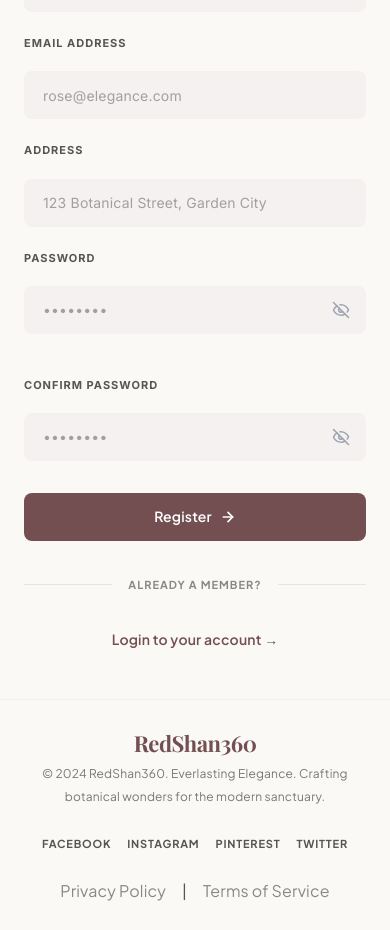
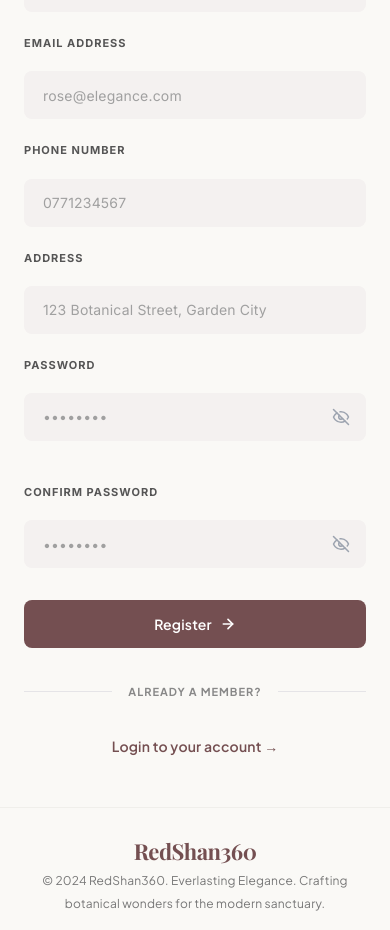
Before and after one commit to VindyaSS/RedShan360-3D-Artificial-Flower-Customization-E-Platform, a React (Vite) app in the folder RedShan360/: page /register in a window 390 px wide. Shown: the part 840-1770 px from the top of the page. Built offline with nearby package versions, Linux system fonts and the light colour scheme; no server answers; a web font is replaced by a local one.

Commit message:
add phone number to registration form

```diff
--- a/RedShan360/src/pages/Login_Register/Registration.jsx
+++ b/RedShan360/src/pages/Login_Register/Registration.jsx
@@ -16,6 +16,7 @@ export default function RegistrationPage() {
   const [address, setAddress] = useState('');
   const [password, setPassword] = useState('');
   const [confirmPassword, setConfirmPassword] = useState('');
+  const [phone, setPhone] = useState('');
   const [errors, setErrors] = useState({});
   const [isPrivacyOpen, setIsPrivacyOpen] = useState(false);
   const [isTermsOpen, setIsTermsOpen] = useState(false);
@@ -43,6 +44,12 @@ export default function RegistrationPage() {
 
     if (!address.trim()) {
       newErrors.address = 'Address is required';
+    }
+
+    if (!phone.trim()) {
+      newErrors.phone = 'Phone number is required';
+    } else if (!/^\+?[0-9\s-]{9,15}$/.test(phone)) {
+      newErrors.phone = 'Please enter a valid phone number';
     }
 
     if (!password) {
@@ -73,6 +80,8 @@ export default function RegistrationPage() {
         lastName,
         email,
         address,
+        phone,
+        phoneNumber: phone,
         password
       });
 
@@ -240,6 +249,27 @@ export default function RegistrationPage() {
                 )}
               </div>
 
+              {/* Phone Number */}
+              <div className="form-group">
+                <div className="label-row">
+                  <label className="form-label" htmlFor="phone-input">Phone Number</label>
+                </div>
+                <div className="input-wrapper">
+                  <input
+                    type="tel"
+                    id="phone-input"
+                    className="form-input"
+                    placeholder="0771234567"
+                    value={phone}
+                    onChange={(e) => setPhone(e.target.value)}
+                    style={errors.phone ? { borderColor: '#d32f2f' } : {}}
+                  />
+                </div>
+                {errors.phone && (
+                  <span className="validation-error">{errors.phone}</span>
+                )}
+              </div>
+
               {/* Address */}
               <div className="form-group">
                 <div className="label-row">
```
